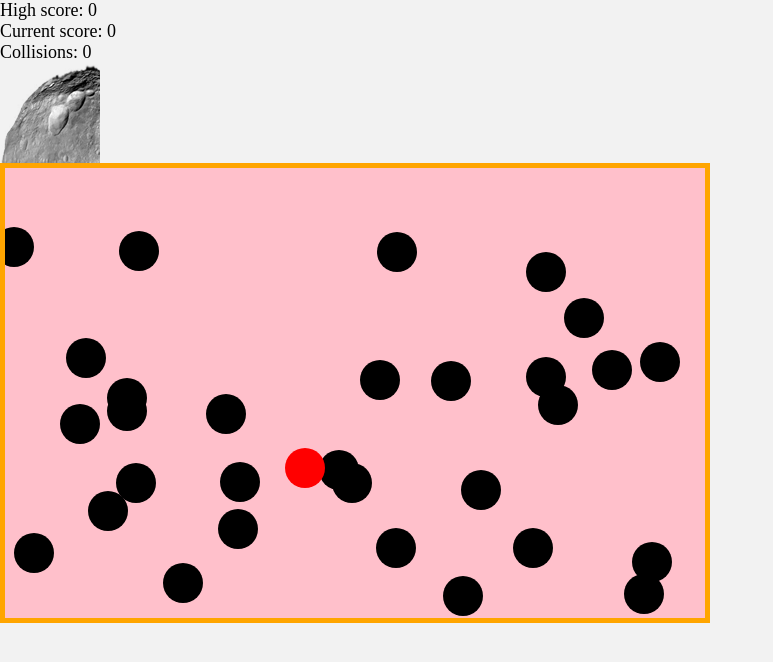
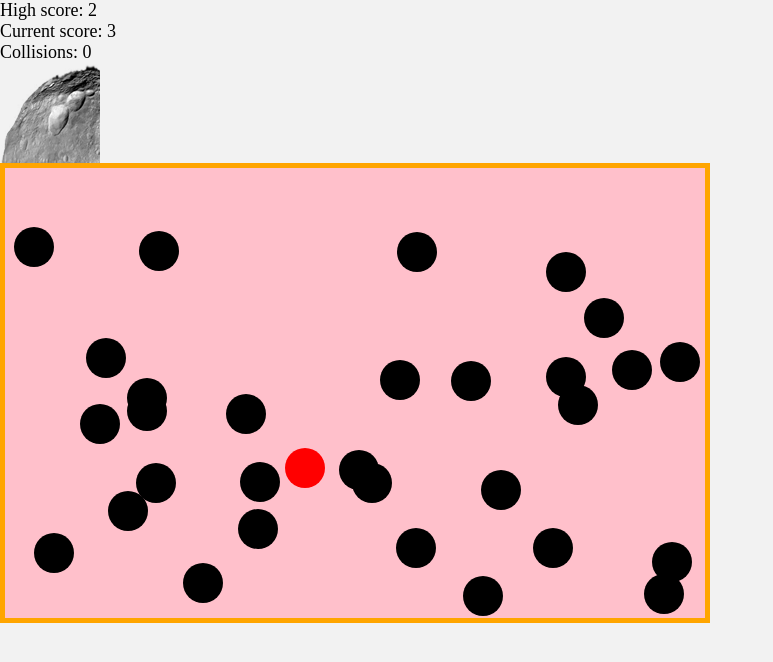
Before and after one commit to BHesseldieck/watchout, a website: page client/index.html in a window 1280 px wide. Shown: the whole page, without its empty margins (0-773 px from the left). Drawn offline with Linux system fonts and the light colour scheme.

Commit message:
Mostly complete minimum requirements

```diff
--- a/client/index.html
+++ b/client/index.html
@@ -6,8 +6,8 @@
   <body>
     <div class="scoreboard">
       <!-- Modify the scoreboard when important events occur in your game! -->
-      <div class="highscore">High score: <span>0</span></div>
-      <div class="current">Current score: <span>0</span></div>
+      <div>High score: <span class="highscore">0</span></div>
+      <div>Current score: <span class="current">0</span></div>
       <div class="collisions">Collisions: <span>0</span></div>
     </div>
     <div class="board">
--- a/client/watchout.js
+++ b/client/watchout.js
@@ -8,7 +8,7 @@ var gameOptions = {
 
 var gameStats = {
   score: 0,
-  bestScore: 0
+  highScore: 0
 };
 
 //create axes why?
@@ -57,17 +57,19 @@ var enemyNewLocation = function() {
   svg.selectAll('circle.enemyCircle')
     .data(enemyCircles)
     .transition()
-      .duration(750)
-    .attr('cx', function (d) { return d.x = Math.floor(Math.random() * ( width - radius * 2)); })
+      .duration(900)
+    .attr('cx', function (d) { return d.x = Math.floor(Math.random() * ( width - radius * 2) + radius); })
     .attr('cy', function (d) { return d.y = Math.floor(Math.random() * ( height - radius * 2) + radius); });
 };
 //cool thing for later: change radius every second as well
 
 //interval function that calls update function
-setInterval(enemyNewLocation, 1000);
+setInterval(() => {
+  enemyNewLocation();
+  updateScore();
+}, 1000);
   //update function
     //calls enemyNewLocation
-    //calls playerNewLocation
     //calls score update
 
 //players
@@ -105,7 +107,24 @@ var dragstarted = function(d) {
 //we can't use svg.select(this) -- it gives us an error that we
 //cannot query the object... does that mean it can't get object SVGcircle from the svg?
 var dragged = function(d) {
-  d3.select(this).attr('cx', d.x = d3.event.x).attr('cy', d.y = d3.event.y);
+  //if our d3.event.x > radius and < width - radius
+  var currX = d3.event.x;
+  var currY = d3.event.y;
+
+  if (currX < radius) {
+    currX = radius;
+  } else if (currX > width - radius) {
+    currX = width - radius;
+  }
+
+  if (currY < radius) {
+    currY = radius;
+  } else if (currY > height - radius) {
+    currY = height - radius;
+  }
+
+  d3.select(this).attr('cx', d.x = currX).attr('cy', d.y = currY);
+
 };
 
 //after drag, set raise to false
@@ -113,15 +132,29 @@ var dragended = function(d) {
   d3.select(this).classed('dragging', false);
 };
 
+
+var collisionCheck = function () {
+  enemyCircles.forEach(function(enemy) {
+    var a = Math.sqrt(Math.pow(enemy.x - player[0].x, 2) + Math.pow(enemy.y - player[0].y, 2));
+    if (a <= (radius * 2)) {
+      if (gameStats.score > gameStats.highScore) {
+        updateHighScore();
+      }
+      gameStats.score = 0;
+    }
+  });
+};
+
+setInterval(collisionCheck, 10);
+
 //score updates
 var updateScore = function() {
-  d3.select('#current-score')
-    .text(gameStats.score.toString());
+  gameStats.score ++;
+  d3.select('.current')
+    .text(gameStats.score);
 };
 
-var updateBestScore = function() {
-  gameStats.bestScore =
-    _.max [gameStats.bestScore, gameStats.score];
-
-  d3.select('#best-score').text(gameStats.bestScore.toString());
+var updateHighScore = function() {
+  gameStats.highScore = gameStats.score;
+  d3.select('.highscore').text(gameStats.highScore);
 };
```
